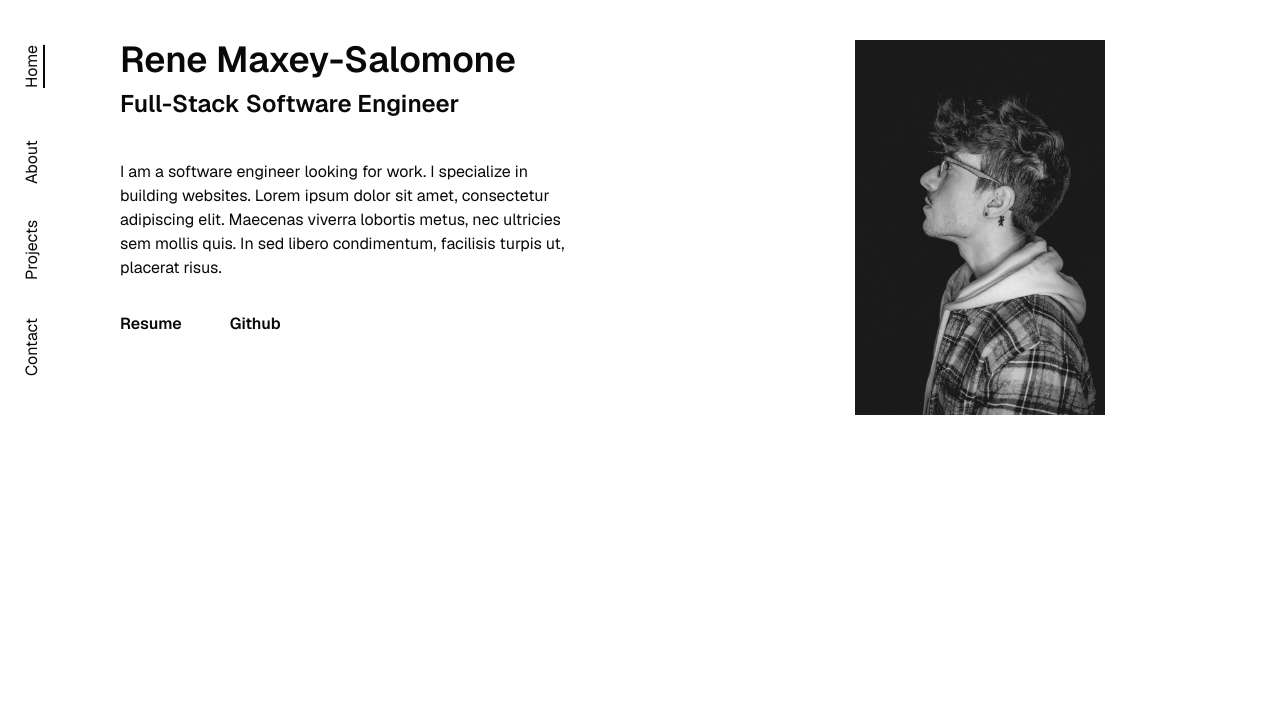
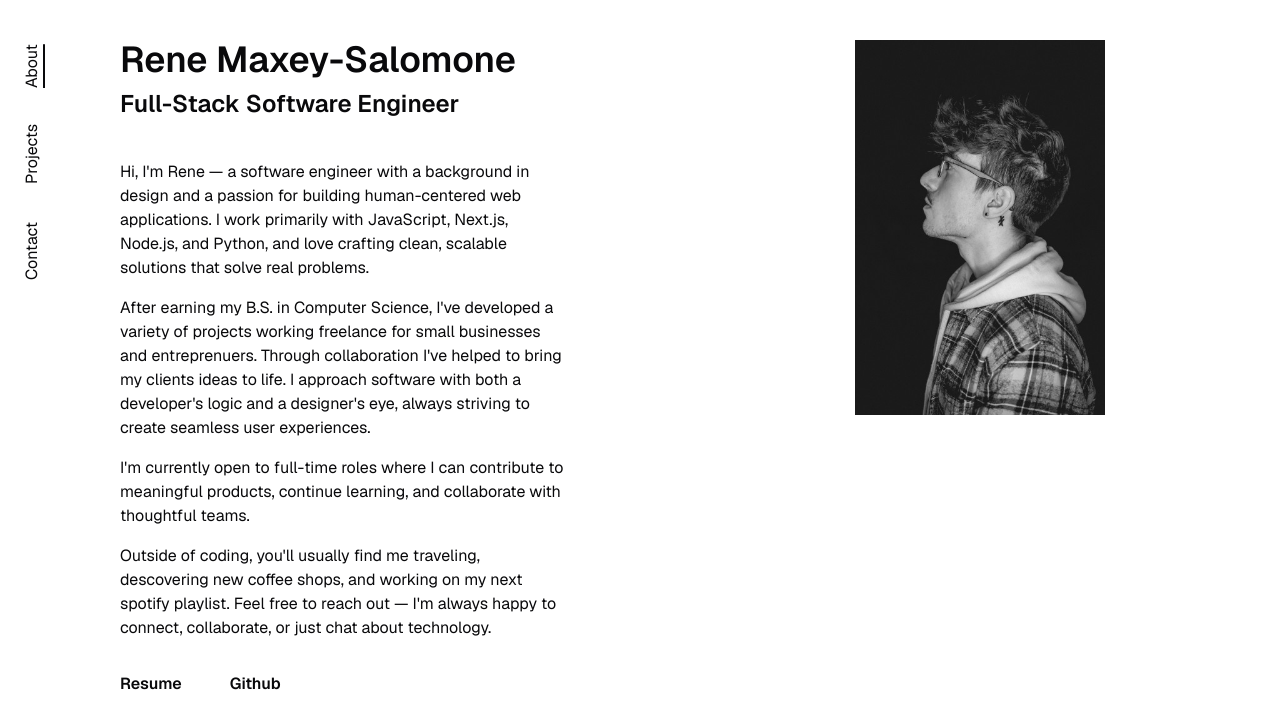
Before and after one commit to ReneMSdev/portfolio-website, a Next.js app: page / in a window 1280 px wide. Shown: the top 728 px of the page. Built offline with nearby package versions, Linux system fonts and the light colour scheme.

Commit message:
Added text to about page

```diff
--- a/src/app/contact/page.js
+++ b/src/app/contact/page.js
@@ -8,7 +8,7 @@ import Image from 'next/image'
 
 export default function ContactPage() {
   return (
-    <div className='grid grid-cols-1 md:grid-cols-[2fr_1fr] mx-auto px-4 py-12 gap-8'>
+    <div className='grid grid-cols-1 md:grid-cols-2 mx-auto px-4 py-12 gap-8'>
       <div className='w-full max-w-xl flex flex-col items-center md:items-start px-4'>
         <h2 className='text-2xl font-semibold mb-6 text-center'>Let’s Connect</h2>
         <Card className='border-none shadow-none'>
--- a/src/app/page.js
+++ b/src/app/page.js
@@ -20,9 +20,24 @@ export default function Home() {
         <h2 className='text-2xl mt-2 font-semibold'>Full-Stack Software Engineer</h2>
 
         <p className='max-w-md pt-10'>
-          I am a software engineer looking for work. I specialize in building websites. Lorem ipsum
-          dolor sit amet, consectetur adipiscing elit. Maecenas viverra lobortis metus, nec
-          ultricies sem mollis quis. In sed libero condimentum, facilisis turpis ut, placerat risus.
+          Hi, I&apos;m Rene &mdash; a software engineer with a background in design and a passion
+          for building human-centered web applications. I work primarily with JavaScript, Next.js,
+          Node.js, and Python, and love crafting clean, scalable solutions that solve real problems.
+        </p>
+        <p className='max-w-md pt-4'>
+          After earning my B.S. in Computer Science, I&apos;ve developed a variety of projects
+          working freelance for small businesses and entreprenuers. Through collaboration I&apos;ve
+          helped to bring my clients ideas to life. I approach software with both a developer&apos;s
+          logic and a designer&apos;s eye, always striving to create seamless user experiences.
+        </p>
+        <p className='max-w-md pt-4'>
+          I&apos;m currently open to full-time roles where I can contribute to meaningful products,
+          continue learning, and collaborate with thoughtful teams.
+        </p>
+        <p className='max-w-md pt-4'>
+          Outside of coding, you&apos;ll usually find me traveling, descovering new coffee shops,
+          and working on my next spotify playlist. Feel free to reach out &mdash; I&apos;m always
+          happy to connect, collaborate, or just chat about technology.
         </p>
 
         {/* Resume & Github links */}
--- a/src/components/SidebarNav.jsx
+++ b/src/components/SidebarNav.jsx
@@ -5,8 +5,7 @@ import { usePathname } from 'next/navigation'
 import { cn } from '@/lib/utils'
 
 const navItems = [
-  { label: 'Home', href: '/' },
-  { label: 'About', href: '/about' },
+  { label: 'About', href: '/' },
   { label: 'Projects', href: '/projects' },
   { label: 'Contact', href: '/contact' },
 ]
```
